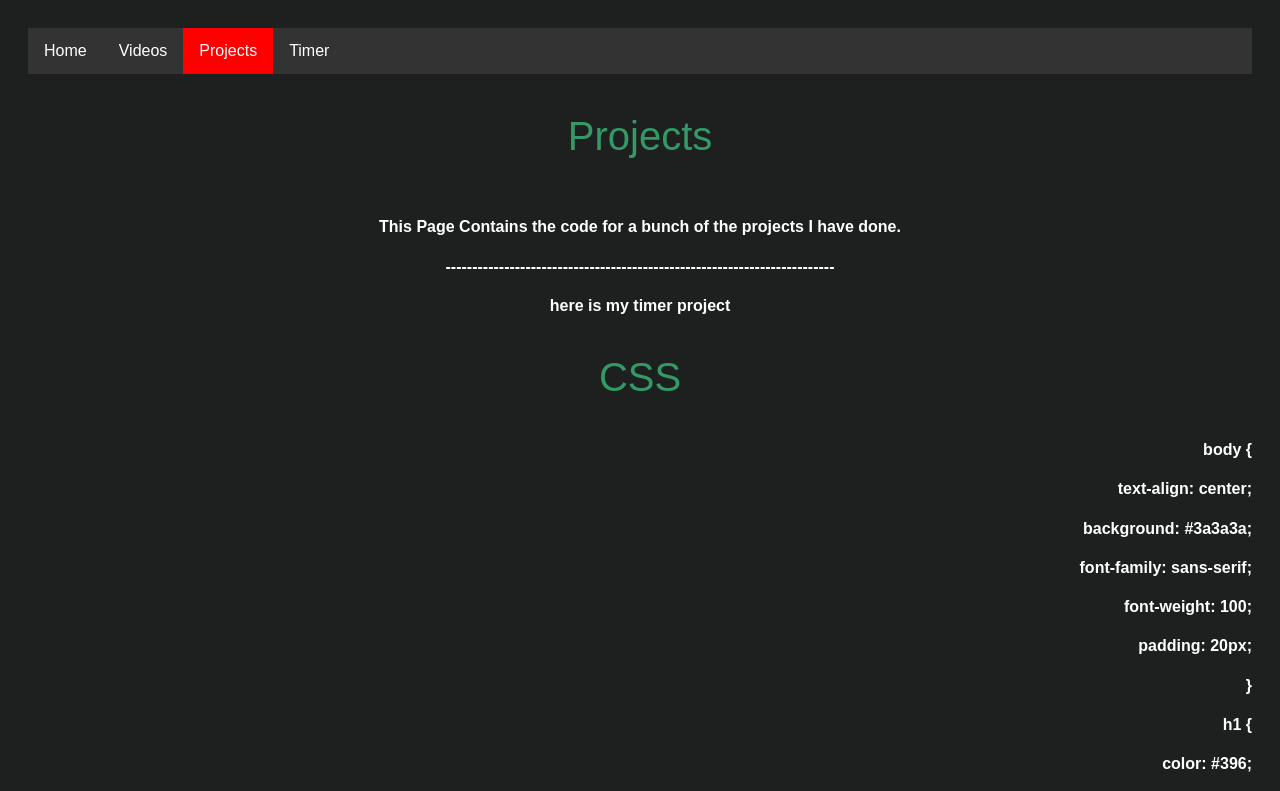
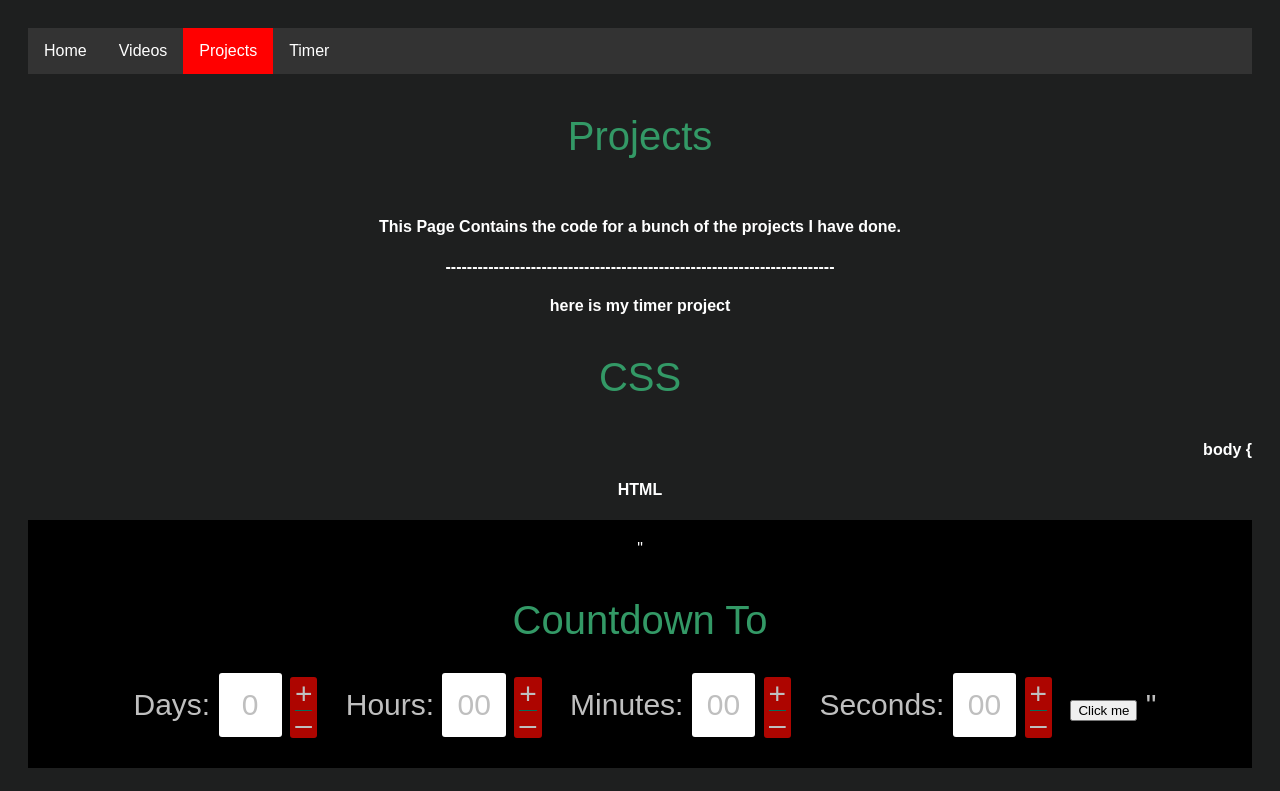
Before and after one commit to mylo12000/mylo12000.github.io, a plain HTML site: page code.html in a window 1280 px wide. Shown: the top 791 px of the page. Drawn offline with Linux system fonts and the light colour scheme.

Commit message:
Update code.html

```diff
--- a/code.html
+++ b/code.html
@@ -26,7 +26,7 @@
 
 <h4> here is my timer project</h4>
     <h1>CSS</h1>
-<div id="" style="overflow-y:scroll; overflow-x:hidden; height:400px;">
+<div id="" style="overflow-y:scroll; overflow-x:hidden; height:40px;">
  <h4 align="right">           body {</h4>
  <h4 align="right"> text-align: center;</h4>
  <h4 align="right"> background: #3a3a3a;</h4>
```
